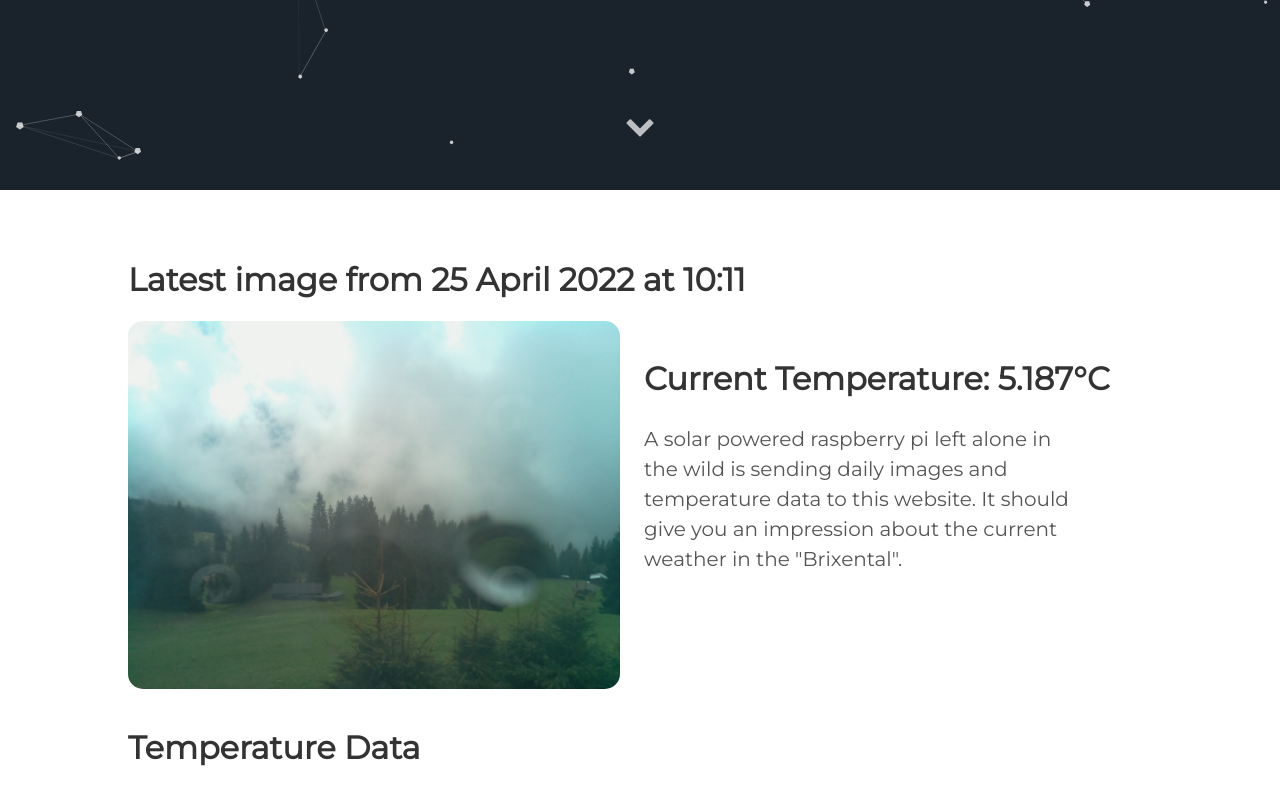
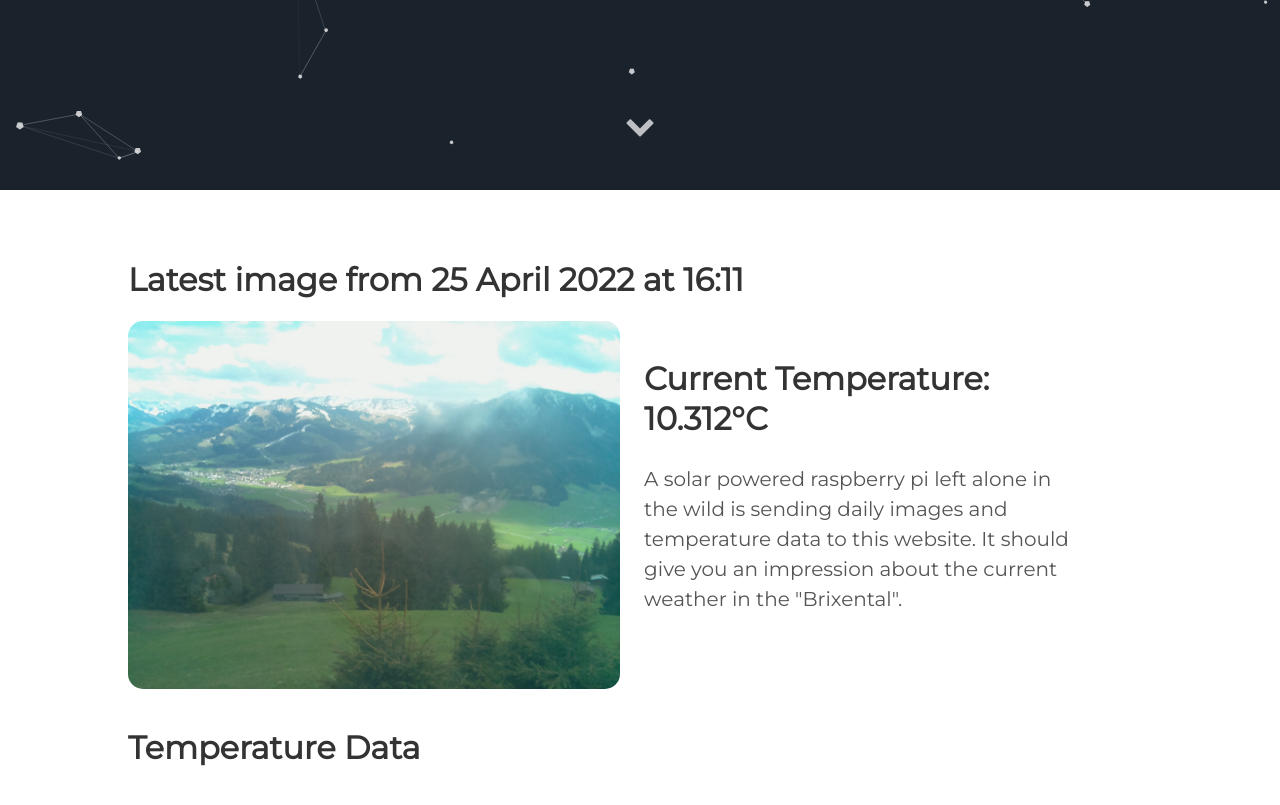
Before and after one commit to vektorious/vektorious.github.io, a Jekyll site: the page built from resources/huette.md, in a window 1280 px wide and 900 px high, scrolled down 710 px. Shown: the top 805 px of the window. Built offline with Jekyll 4.4.1, drawn with Linux system fonts in a browser that asks for light colours.

Commit message:
I'm a bot beep boop

```diff
--- a/resources/huette.md
+++ b/resources/huette.md
@@ -6,13 +6,13 @@ image: '/assets/img/'
 description: 'Live image from the Austrian alps'
 twitter_text: ' '
 ---
-## Latest image from 25 April 2022 at 10:11
+## Latest image from 25 April 2022 at 16:11
 <div class="huette">
   <div class="huette-image">
     <img src="{{ "/assets/img/huette.jpg" | prepend: site.baseurl }}">
   </div>
   <div class="huette-text">
-        <h2>Current Temperature: 5.187°C</h2>
+        <h2>Current Temperature: 10.312°C</h2>
         <p>A solar powered raspberry pi left alone in the wild is sending daily images and temperature data to this website. It should give you an impression about the current weather in the "Brixental".</p>
 
   </div>
```
Also changed, not shown: rpi-script/2022-04-25_160940.txt (renamed from rpi-script/2022-04-25_100942.txt, +5 -5 lines), rpi-script/huette.md (+2 -2 lines), assets/img/huette.jpg, assets/img/temp_plot.png, rpi-script/temp_plot.png, 1 other file.
